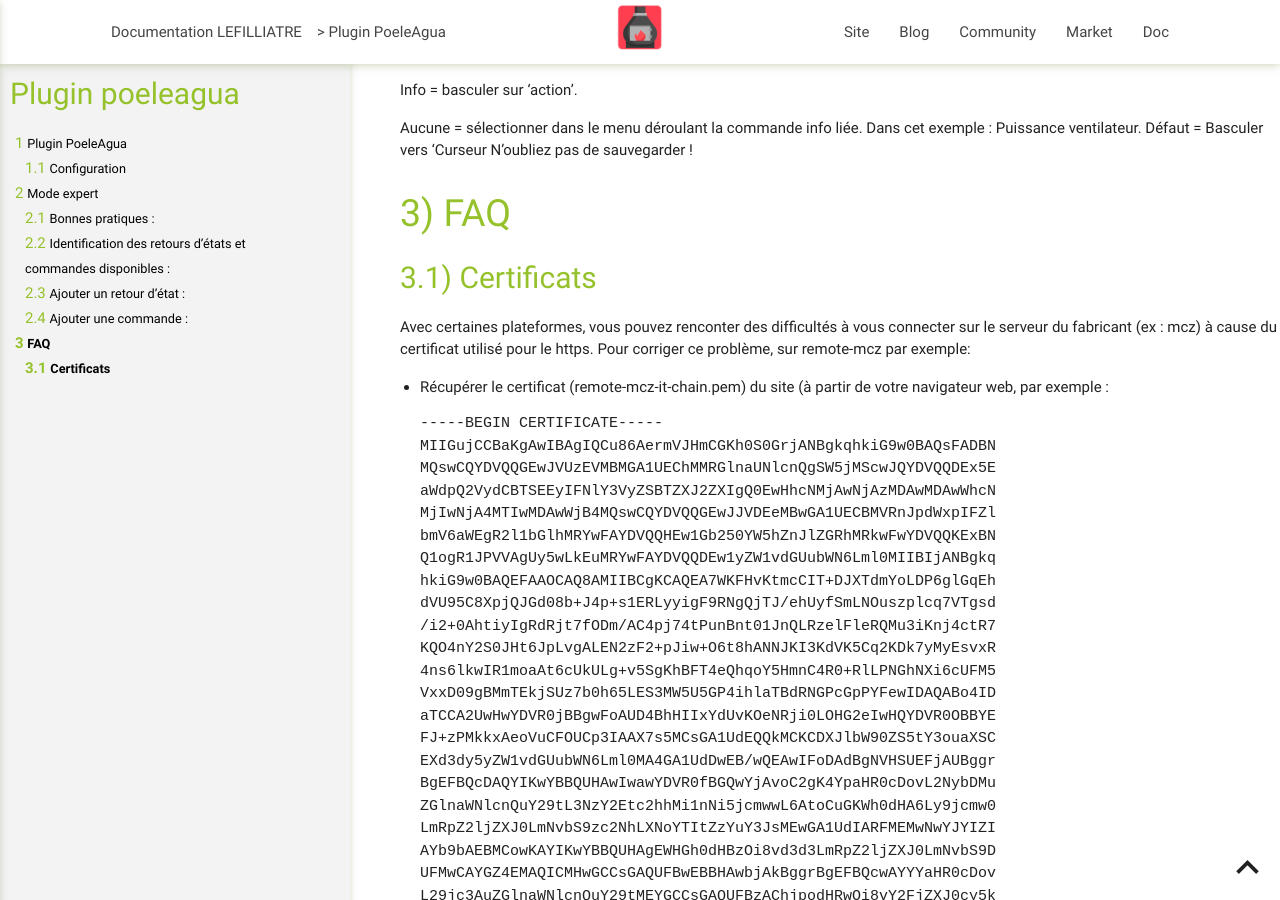
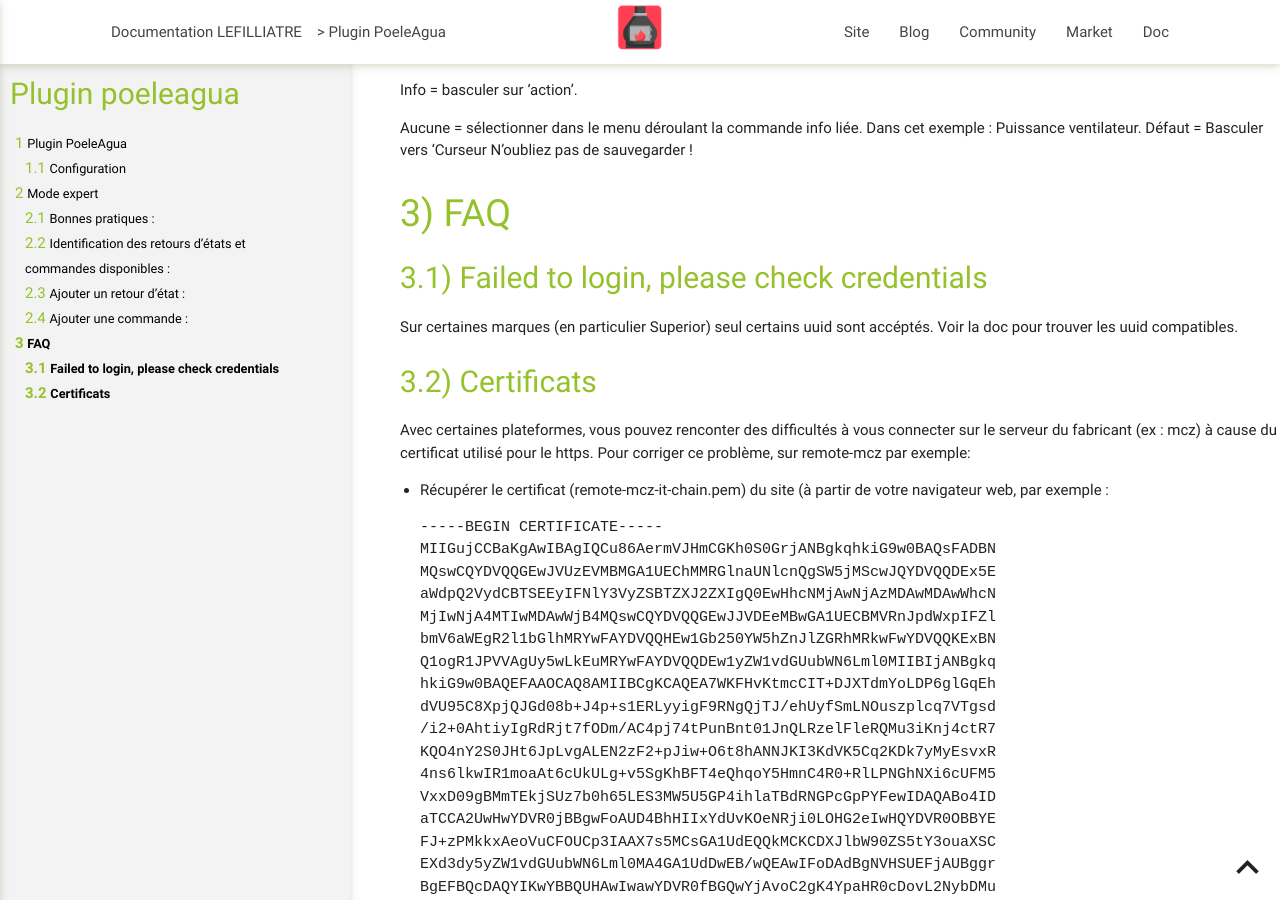
Before and after one commit to lefilliatre/lefilliatre-documentation, a Jekyll site: the page built from PoeleAgua/fr_FR/index.md, in a window 1280 px wide and 900 px high, scrolled down 4966 px. Built offline with Jekyll 4.4.1, drawn with Linux system fonts in a browser that asks for light colours.

Commit message:
Update index.md

```diff
--- a/PoeleAgua/fr_FR/index.md
+++ b/PoeleAgua/fr_FR/index.md
@@ -152,6 +152,10 @@ N’oubliez pas de sauvegarder !
 
 
 # FAQ
+
+## Failed to login, please check credentials
+Sur certaines marques (en particulier Superior) seul certains uuid sont accéptés. Voir la doc pour trouver les uuid compatibles.
+
 ## Certificats
 Avec certaines plateformes, vous pouvez renconter des difficultés à vous connecter sur le serveur du fabricant (ex : mcz) à cause du certificat utilisé pour le https. Pour corriger ce problème, sur remote-mcz par exemple:
 * Récupérer le certificat (remote-mcz-it-chain.pem) du site (à partir de votre navigateur web, par exemple :
```
